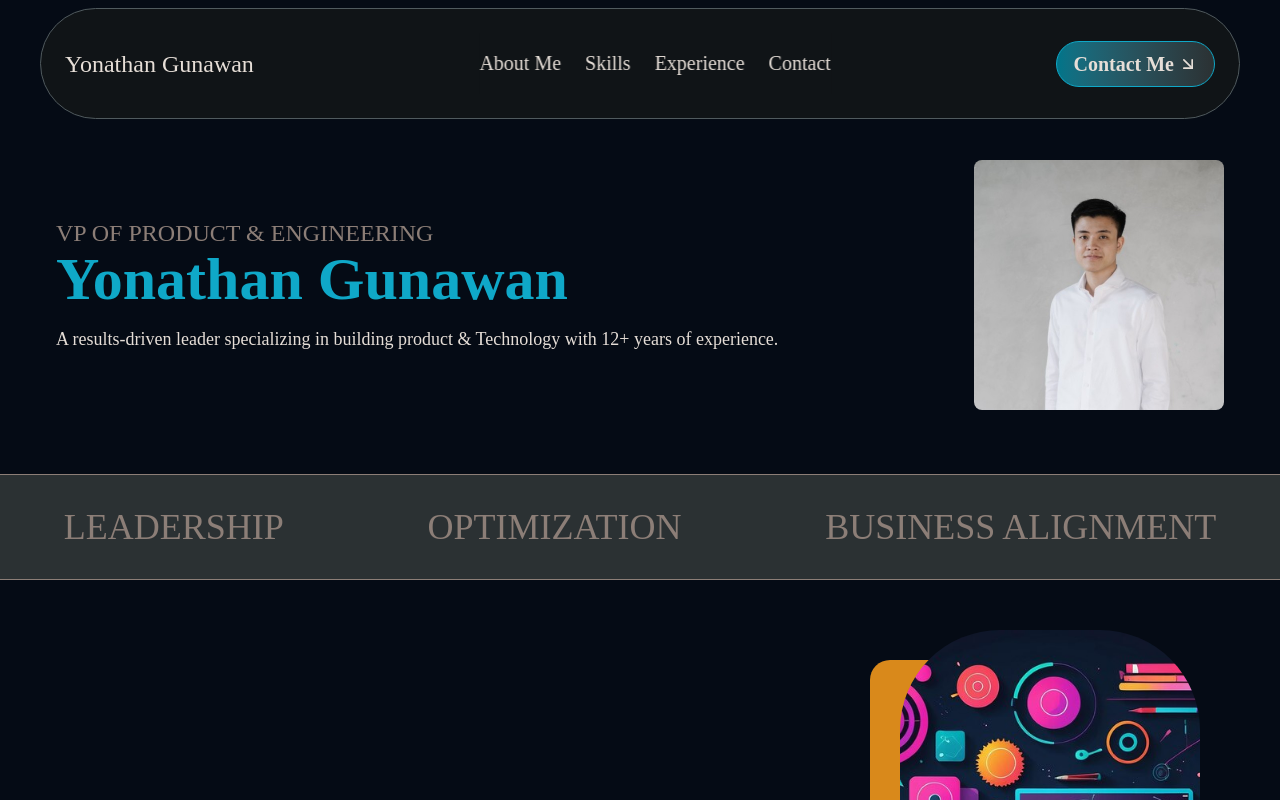
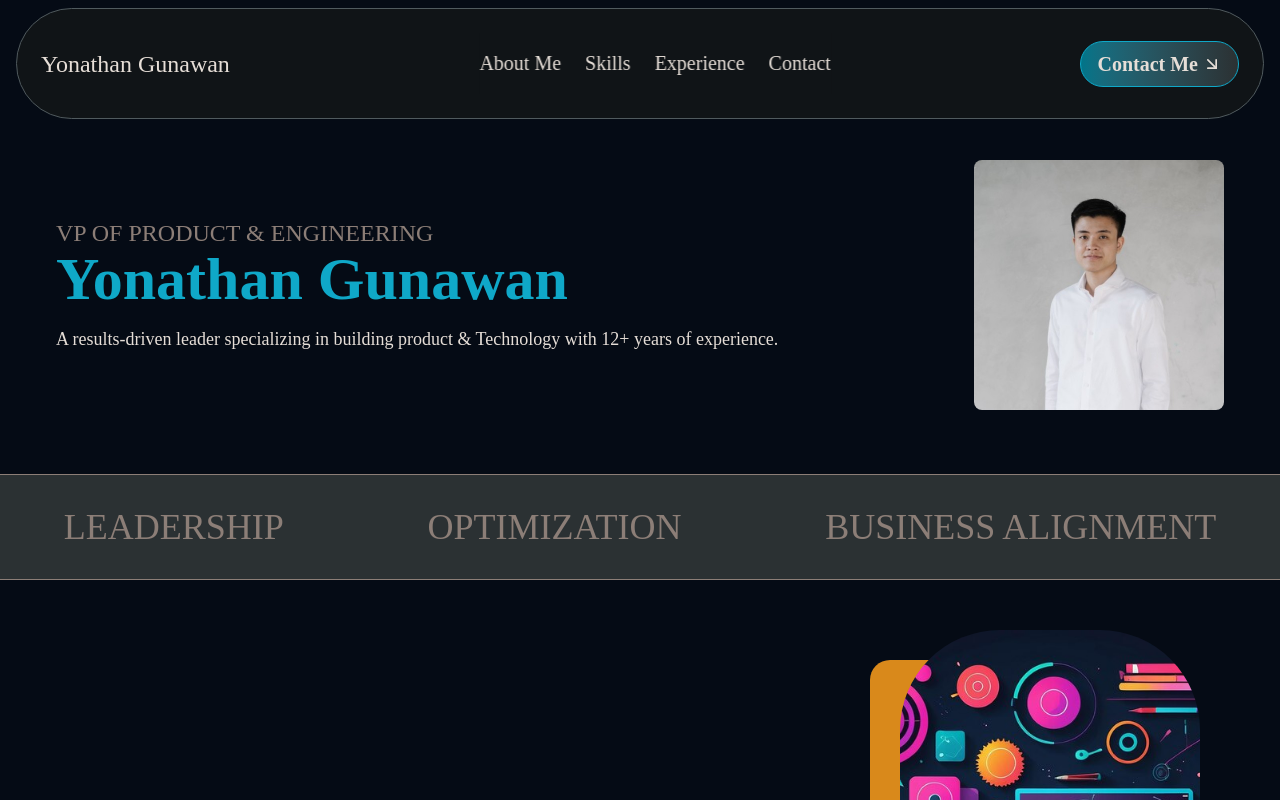
Before and after one commit to Yonathan1/yg-website, a React (Vite) app: page / in a window 1280 px wide. Shown: the top 800 px of the page. Built offline with nearby package versions, Linux system fonts and the light colour scheme.

Commit message:
Update w-full

```diff
--- a/src/components/navbar/NavbarMain.jsx
+++ b/src/components/navbar/NavbarMain.jsx
@@ -11,8 +11,8 @@ const NavbarMain = () => {
         setMenuOpen(!menuOpen);
     }
   return (
-    <nav className='max-w-[1300px] mx-auto px-4 w-full fixed left-[50%] -translate-x-[50%] z-20 flex gap-4 mt-2'>
-        <div className='flex justify-between w-full max-w-[1200px] mx-auto bg-black items-center p-6 rounded-r-full rounded-l-full border-[0.5px] border-grey'>
+    <nav className='mx-auto px-4 w-full max-w-full overflow-hidden fixed left-[50%] -translate-x-[50%] z-20 flex gap-4 mt-2'>
+        <div className='flex justify-between w-full max-w-full overflow-hidden mx-auto bg-black items-center p-6 rounded-r-full rounded-l-full border-[0.5px] border-grey'>
             <NavbarLogo/>
             <div className={`${menuOpen ? "sm:block" : "sm:hidden"} lg:block`}>
                 <NavbarLinks/>
```
